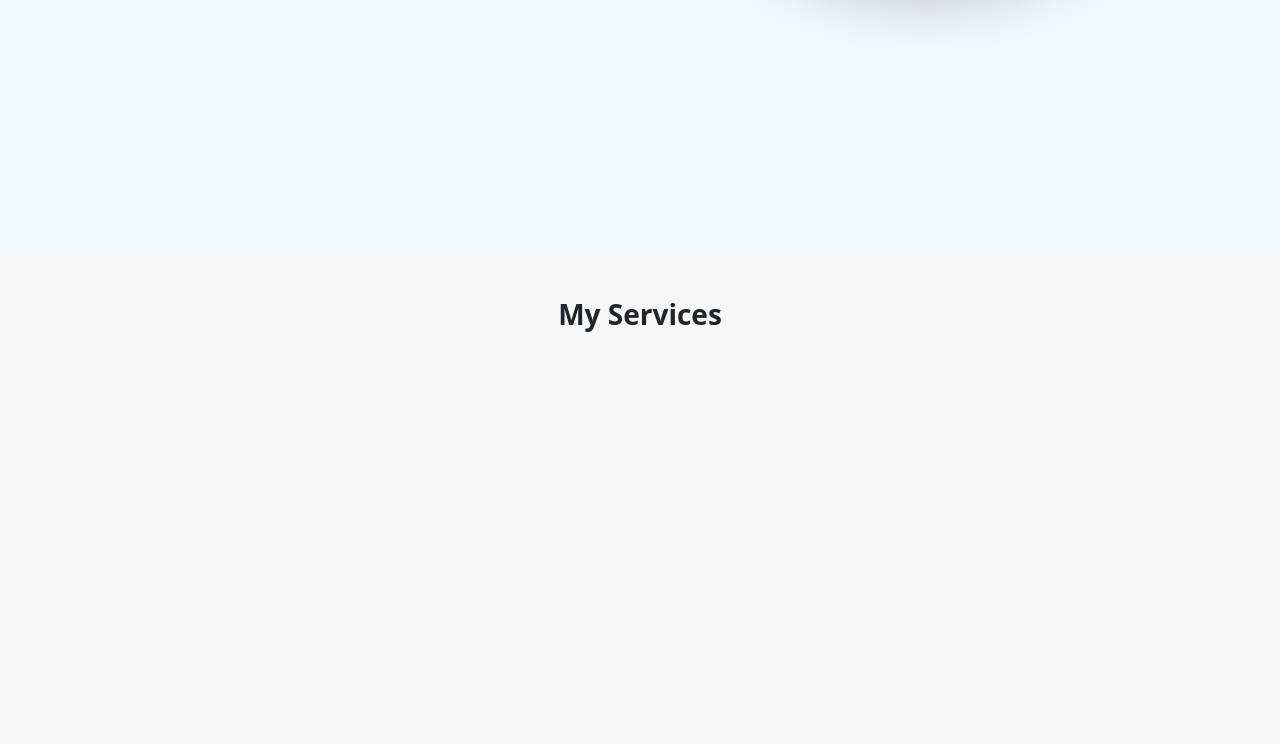
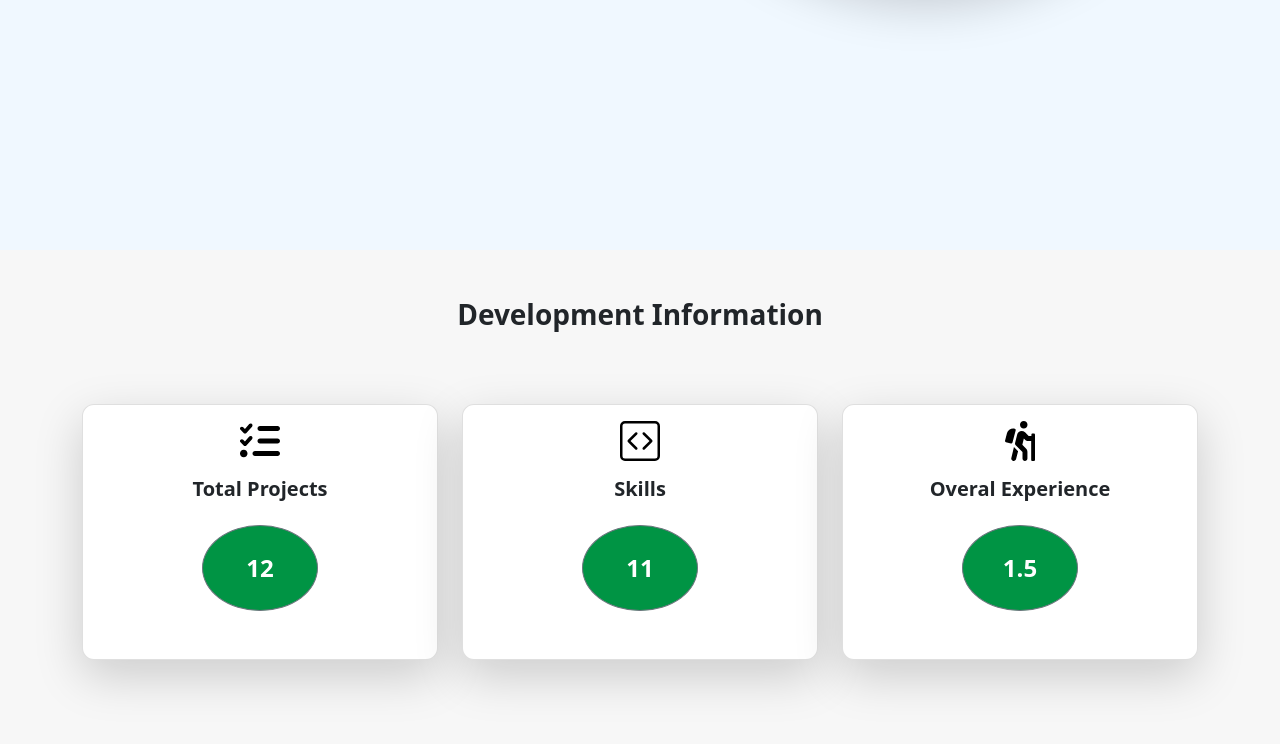
Before and after one commit to mesu-ai/portfolio, a React (Create React App) app: page / in a window 1280 px wide. Shown: the part 606-1350 px from the top of the page. Built offline with nearby package versions, Linux system fonts and the light colour scheme.

Commit message:
update design

```diff
--- a/src/pages/home/developerinfo/DevCard.js
+++ b/src/pages/home/developerinfo/DevCard.js
@@ -1,10 +1,42 @@
-import React from 'react';
+import React, { useEffect } from 'react';
+import { Card, Col } from 'react-bootstrap';
+import AOS from 'aos';
+import 'aos/dist/aos.css';
 
-const DevCard = () => {
+const DevCard = ({info}) => {
+    useEffect(()=>{
+        AOS.init({
+
+        });
+
+    },[]);
+
+
     return (
-        <div>
+        <Col>
+        <Card data-aos="zoom-in-up" className="h-100 p-3 shadow-lg " style={{borderRadius:'12px',backgroundColor:'white'}}>
+            <Card.Img  variant="top" src={info.img}  height="40" />
+            <Card.Body>
+            <Card.Title className="text-capitalize fw-bold">{info.title}</Card.Title>
+            <Card.Text style={{textAlign:'justify',width:''}} className=" fs-4 fw-bold text-primary d-flex justify-content-center text-center mt-4">
 
-        </div>
+                <p className='border border-secondary rounded-circle p-4 text-white' style={{background:'#009444',width:'40%'}}>
+                 {info.serviceInfo}
+                </p>
+
+                {info.icons &&
+
+                info.icons.map(icon=><>
+
+                </>)
+
+                }
+
+
+            </Card.Text>
+            </Card.Body>
+        </Card>
+    </Col>
     );
 };
 
--- a/src/pages/home/developerinfo/DevInfo.js
+++ b/src/pages/home/developerinfo/DevInfo.js
@@ -1,25 +1,35 @@
 import React from 'react';
 import { Container, Row } from 'react-bootstrap';
 import DevCard from './DevCard';
+import exp from '../../../images/devinfo/person-hiking-solid.svg'
+import tp from '../../../images/devinfo/list-check-solid.svg'
+import skill from '../../../images/devinfo/code-square.svg'
 
 const devinfos=[
     {
         'id':1,
-        'img':'',
-        'title':'',
-        'serviceInfo':''
+        'img':tp,
+        'title':'Total Projects',
+        'serviceInfo':'12'
     },
     {
-        'id':1,
-        'img':'',
-        'title':'',
-        'serviceInfo':''
+        'id':2,
+        'img':skill,
+        'title':'Skills',
+        'serviceInfo':'11',
+        'icons':[
+            {
+            'icon1':"fa-brands fa-react",
+            },
+            {'icon1':"bi bi-facebook fs-4"}
+
+        ]
     },
     {
-        'id':1,
-        'img':'',
-        'title':'',
-        'serviceInfo':''
+        'id':3,
+        'img':exp,
+        'title':'Overal Experience',
+        'serviceInfo':'1.5'
     }
 ]
 
@@ -28,11 +38,11 @@ const DevInfo = () => {
         <div style={{backgroundColor:'#f7f7f7',minHeight:'100vh',maxHeight:'auto' }}>
         <Container className="py-5">
 
-        <h3 className="mb-5 fw-bold">My Services</h3>
+        <h3 className="mb-5 fw-bold">Development Information</h3>
 
         <Row xs={1} md={2} lg={3} className="g-4 mt-1">
         {
-        devinfos.map(service=><DevCard></DevCard>)
+        devinfos.map(info=><DevCard info={info} key={info.id}></DevCard>)
         }
 
        </Row>
```
Also changed, not shown: src/images/devinfo/code-square.svg (added).
